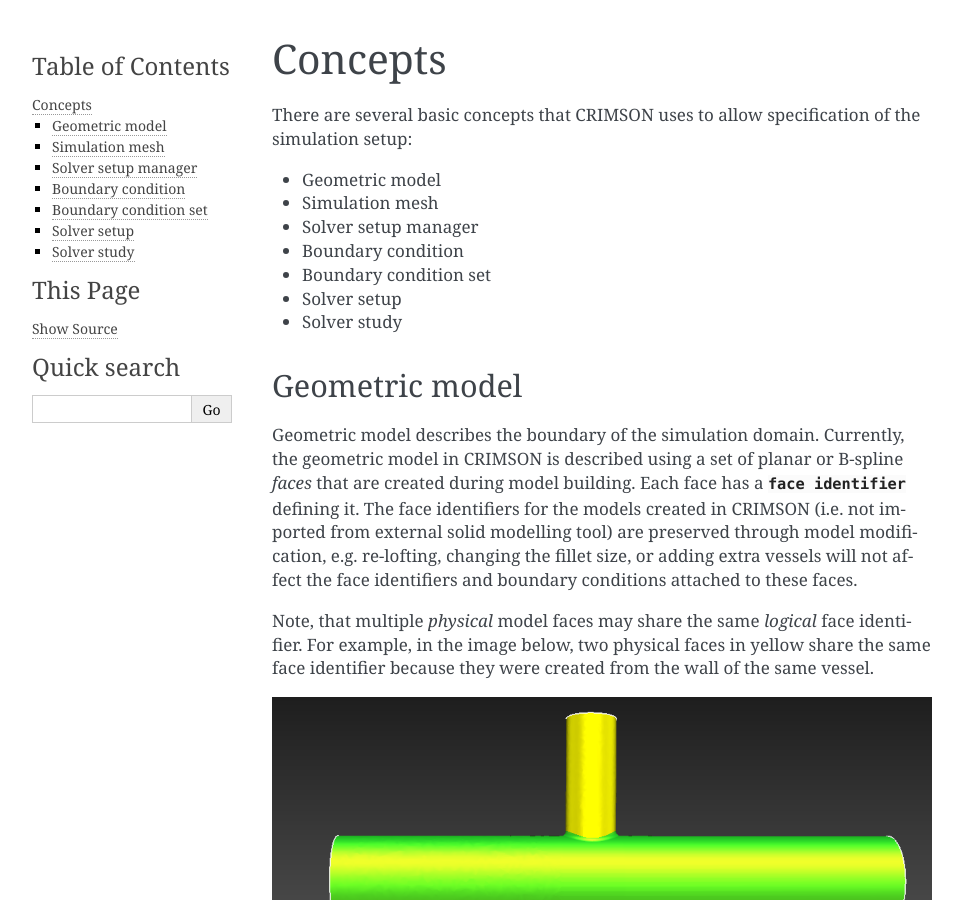
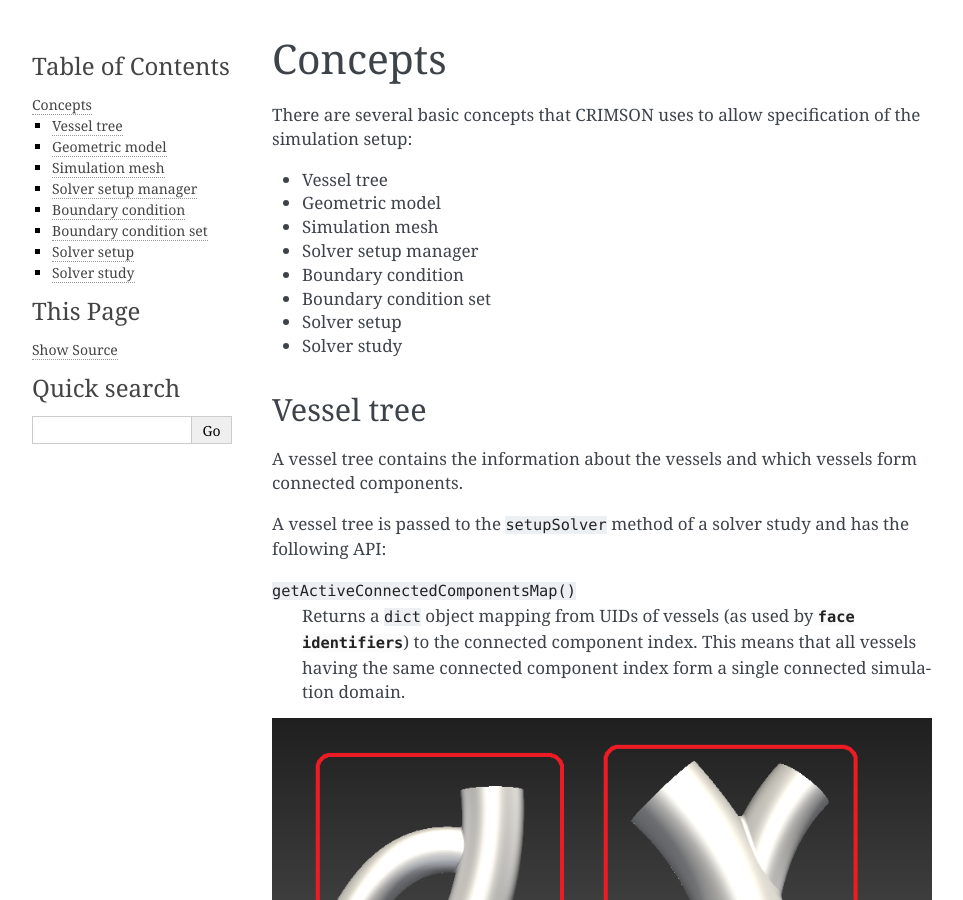
Before and after one commit to rkhlebnikov/CRIMSONPythonModules, a Sphinx documentation site: the page built from doc/concepts.rst, in a window 1280 px wide and 900 px high. Shown: the whole window, without its empty margins (148-1111 px from the left). Built offline with Sphinx 7.4.7, drawn with Linux system fonts in a browser that asks for light colours; some of the changed text lies outside the part shown.

Commit message:
Vessel tree data documentation

```diff
--- a/doc/concepts.rst
+++ b/doc/concepts.rst
@@ -4,6 +4,7 @@ Concepts
 
 There are several basic concepts that CRIMSON uses to allow specification of the simulation setup:
 
+* Vessel tree
 * Geometric model
 * Simulation mesh
 * Solver setup manager
@@ -12,6 +13,22 @@ There are several basic concepts that CRIMSON uses to allow specification of the
 * Solver setup
 * Solver study
 
+
+.. _vessel-tree:
+
+Vessel tree
+===========
+
+A vessel tree contains the information about the vessels and which vessels form connected components.
+
+A vessel tree is passed to the ``setupSolver`` method of a solver study and has the following API:
+
+``getActiveConnectedComponentsMap()``
+    Returns a ``dict`` object mapping from UIDs of vessels (as used by :mod:`face identifiers <CRIMSONCore.FaceIdentifier>`)
+    to the connected component index. This means that all vessels having the same connected component index form a single
+    connected simulation domain.
+
+.. image:: images/components.png
 
 .. _geometric-model:
 
@@ -296,10 +313,10 @@ A solver study class is expected to implement the following interface:
 ``getBoundaryConditionSetNodeUIDs()``
     Return the stored node uids of the boundary condition sets (``list(strings)``).
 
-``writeSolverSetup(vesselForestData, geometricModelData, meshData, solverSetup, boundaryConditions, vesselPathNames, solutionStorage)``
+``writeSolverSetup(vesselTreeData, geometricModelData, meshData, solverSetup, boundaryConditions, vesselPathNames, solutionStorage)``
     Write the setup for the solver. The parameters are as follows:
 
-    :``vesselForestData``: a vessel forest data object (only present for models built in CRIMSON)
+    :``vesselTreeData``: a :ref:`vessel tree data <vessel-tree>` object (only present for models built in CRIMSON)
     :``geometricModelData``: a :ref:`geometric model data <geometric-model>` object.
     :``meshData``: a :ref:`simulation mesh data <simulation-mesh>` object.
     :``solverSetup``: a :ref:`solver setup  <solver-setup>` object.
```
Also changed, not shown: doc/images/components.png (added).
